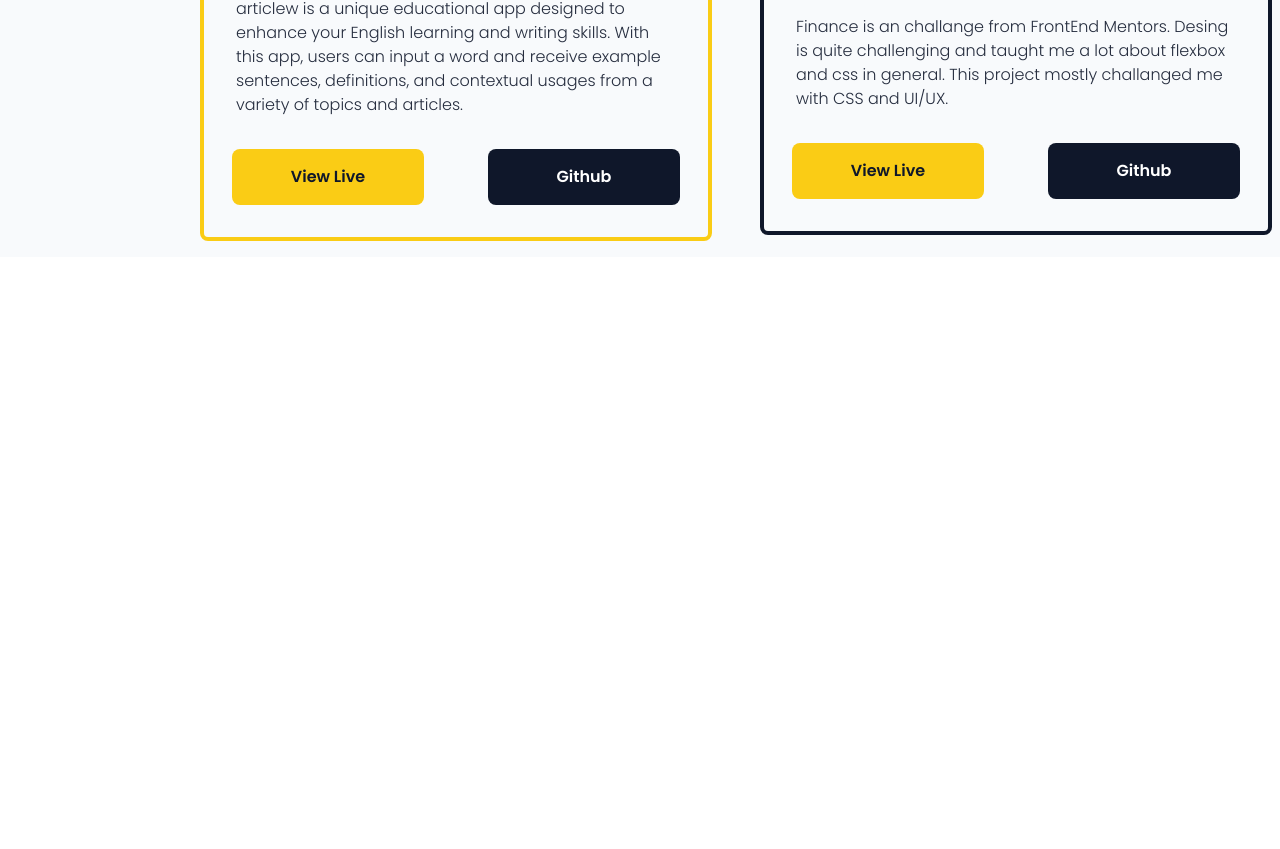
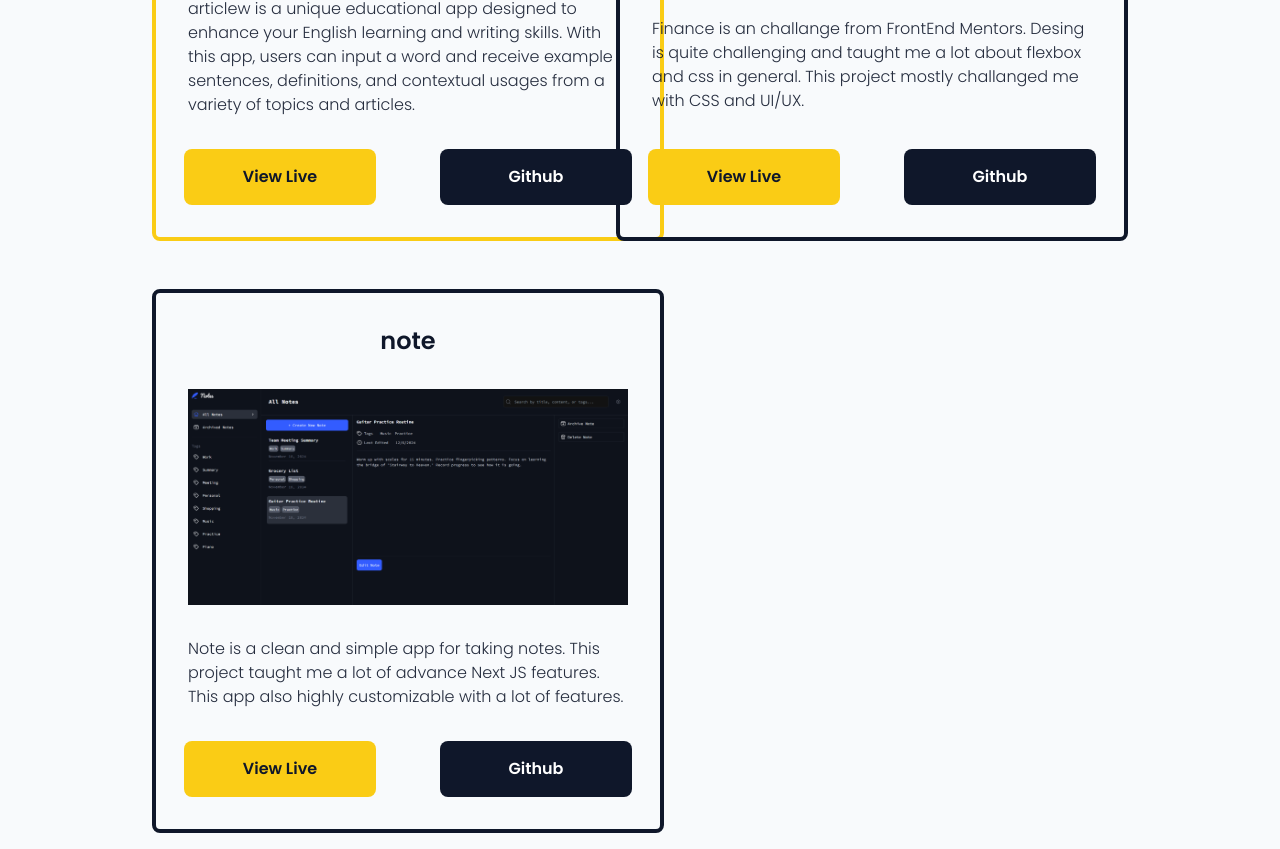
Before and after one commit to kaya70875/personal, a Next.js app: page / in a window 1280 px wide. Shown: the part 1404-2253 px from the top of the page. Before the commit the page ends 1661 px from the top, so only its background shows below. Built offline with nearby package versions, Linux system fonts and the light colour scheme.

Commit message:
add new project

```diff
--- a/src/app/page.tsx
+++ b/src/app/page.tsx
@@ -3,6 +3,7 @@ import ProjectCard from "@/components/ProjectCard";
 import articlewImg from "../../public/images/articlew.png";
 import financeImg from '../../public/images/finance.png';
 import myImage from '../../public/images/headshot.png';
+import noteImg from '../../public/images/note.png';
 import Image from "next/image";
 import IconGithub from "@/svg/IconGithub";
 import IconIn from "@/svg/IconIn";
@@ -30,6 +31,16 @@ export default function Home() {
       link: {
         live: 'https://personel-finance-app-next.vercel.app/login',
         github: 'https://github.com/kaya70875/personel-finance-app-next'
+      }
+    },
+    {
+      name: 'note',
+      desc: 'Note is a clean and simple app for taking notes. This project taught me a lot of advance Next JS features. This app also highly customizable with a lot of features.',
+      image: noteImg,
+      border: 'default',
+      link: {
+        live: 'https://note-taking-app-next-beta.vercel.app/',
+        github: 'https://github.com/kaya70875/note-taking-app-next'
       }
     }
   ] as const;
@@ -62,7 +73,7 @@ export default function Home() {
       </section>
       <section className="projects flex flex-col gap-8">
         <header className="section-header">Projects</header>
-        <div className="project-cards flex items-center justify-around gap-12">
+        <div className="project-cards grid grid-cols-2 justify-items-center gap-12">
           {PROJECTS.map((project, index) => (
             <ProjectCard link={project.link} borderVariant={project.border ?? 'default'} name={project.name} desc={project.desc} image={{ src: project.image }} key={index} />
           ))}
```
Also changed, not shown: public/images/note.png (added).
